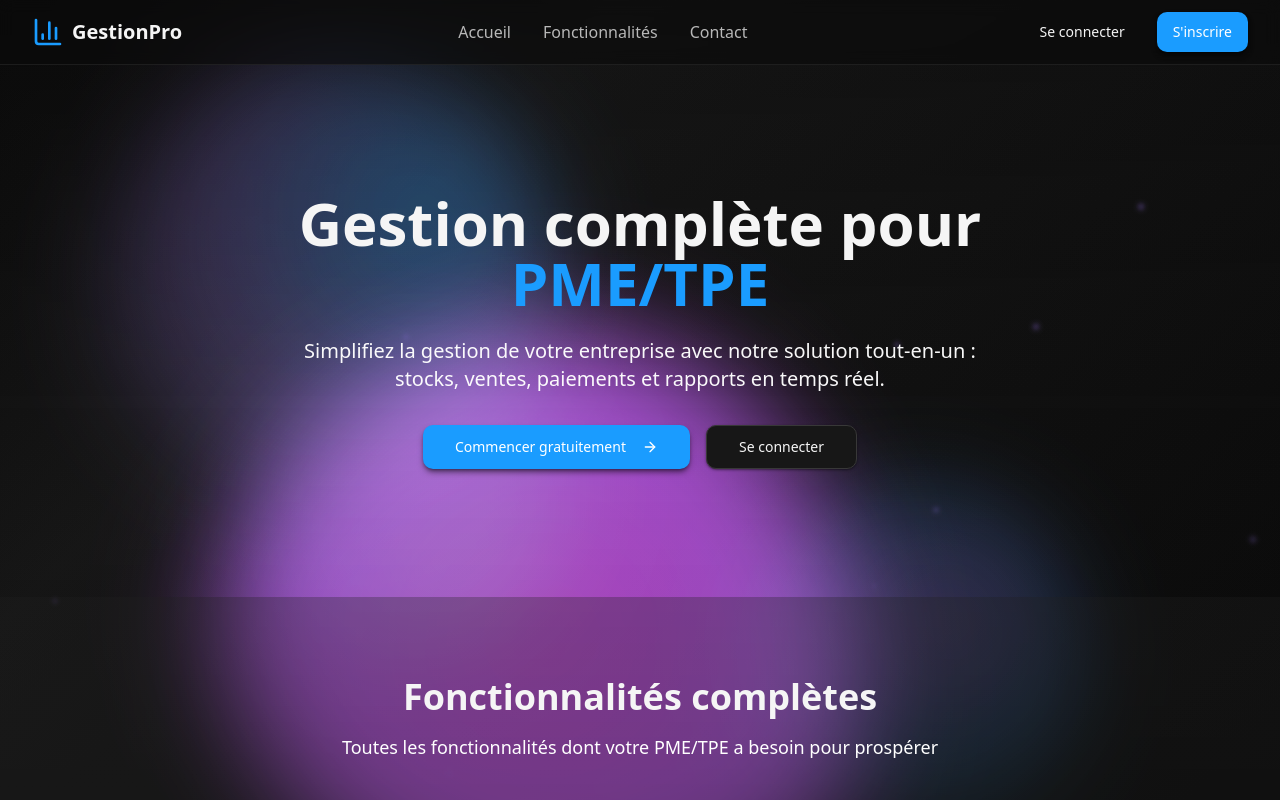
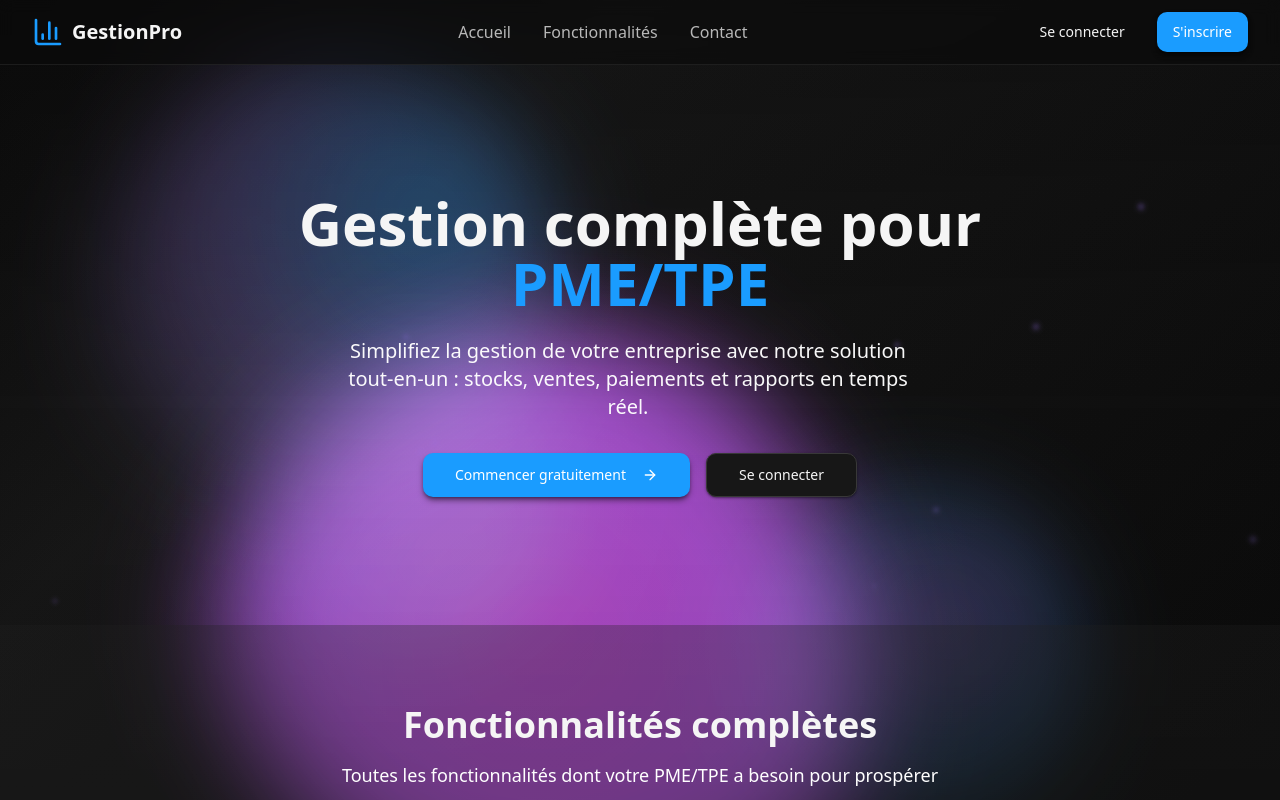
Before and after one commit to claudiocapeo470-alt/stockwise-pay, a React (Vite) app: page / in a window 1280 px wide. Shown: the top 800 px of the page. Built offline with nearby package versions, Linux system fonts and the light colour scheme.

Commit message:
Visual edit in Lovable

```diff
--- a/src/pages/HomePage.tsx
+++ b/src/pages/HomePage.tsx
@@ -103,7 +103,7 @@ const HomePage = () => {
               <span className="text-primary"> PME/TPE</span>
             </h1>
 
-            <p className="mb-8 max-w-2xl mx-auto text-white/[0.97] text-xl">
+            <p className="mb-8 max-w-2xl text-white/[0.97] text-xl text-center mx-[100px] px-[50px]">
               Simplifiez la gestion de votre entreprise avec notre solution tout-en-un :
               stocks, ventes, paiements et rapports en temps réel.
             </p>
```
